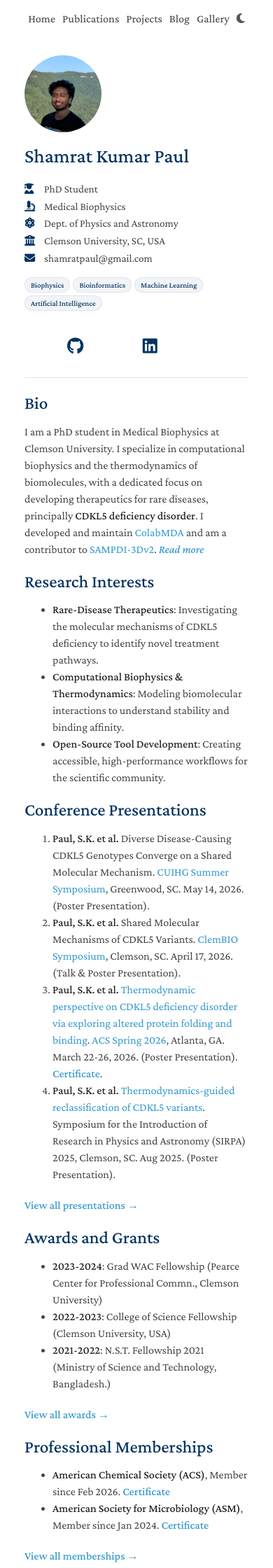
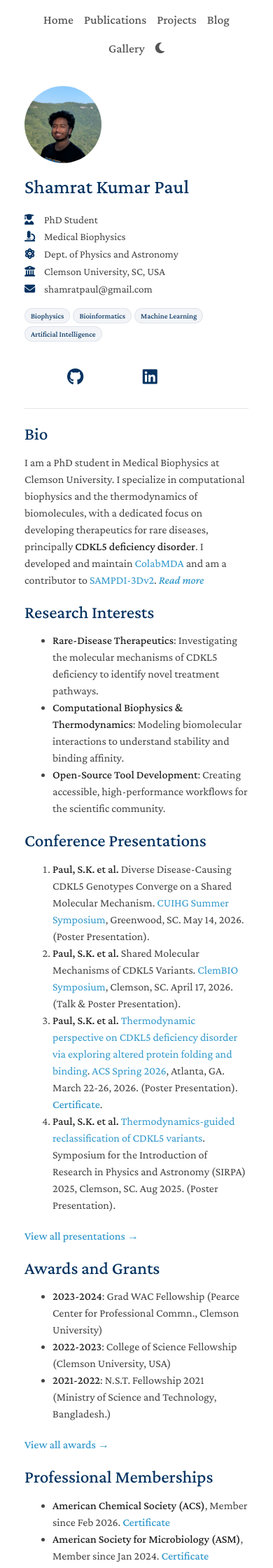
Before and after one commit to paulshamrat/paulshamrat.github.io, a Jekyll site: the page built from index.md, in a window 390 px wide. Shown: the top 2240 px of the page at 70% size. Built offline with Jekyll 4.4.1, drawn with Linux system fonts in a browser that asks for light colours; a style sheet for code colours, icons or effects is not loaded.

Commit message:
Revert mobile nav font size and wrapping

```diff
--- a/assets/css/custom.css
+++ b/assets/css/custom.css
@@ -33,13 +33,12 @@
     width: 100%;
   }
   .nav-container {
-    flex-wrap: nowrap;
+    flex-wrap: wrap;
     justify-content: center;
-    gap: 10px;
+    gap: 15px;
     padding: 0 10px;
   }
   .nav-container a {
-    font-size: 1rem;
-    white-space: nowrap;
+    font-size: 1.1rem;
   }
 }
```
